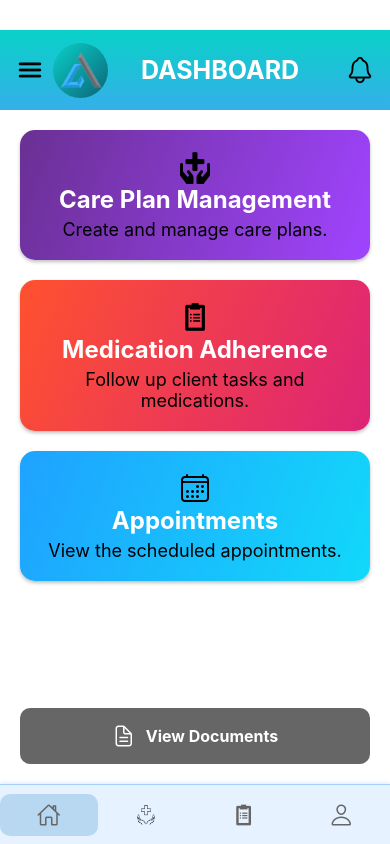
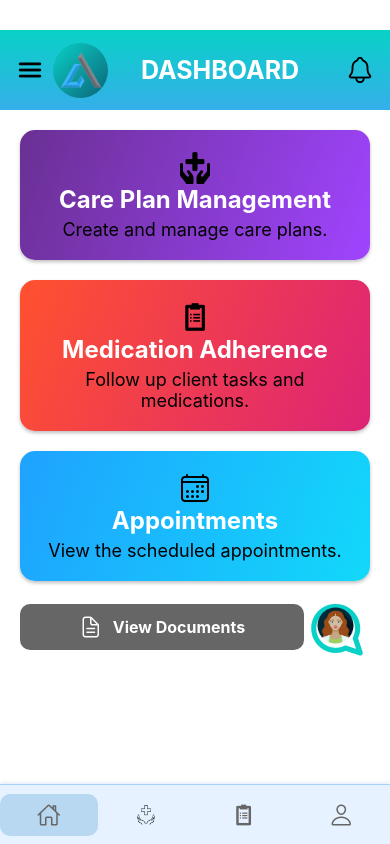
Before and after one commit to akindukodithuwakku/ATG-Mobile, a React Native app: screen /CNDashboard in a window 390 px wide. Built offline with nearby package versions, Linux system fonts and the light colour scheme.

Commit message:
Add chat functionality with avatar overlay and fix bottom row layout for proper side-by-side display of documents button and chat icon.

```diff
--- a/screens/CNDashboard.js
+++ b/screens/CNDashboard.js
@@ -13,6 +13,7 @@ import BottomNavigationCN from "../Components/BottomNavigationCN";
 import { Ionicons, Foundation } from "@expo/vector-icons";
 import FontAwesome from "@expo/vector-icons/FontAwesome";
 import FontAwesome5 from "@expo/vector-icons/FontAwesome5";
+import Feather from '@expo/vector-icons/Feather';
 import { LinearGradient } from "expo-linear-gradient";
 
 const CNDashboard = ({ navigation }) => {
@@ -25,6 +26,10 @@ const CNDashboard = ({ navigation }) => {
 
   const navigateToNotifications = () => {
     navigation.navigate("NotificationsCN");
+  };
+
+  const navigateToChat = () => {
+    navigation.navigate("Chat");
   };
 
   return (
@@ -155,6 +160,7 @@ const CNDashboard = ({ navigation }) => {
             </LinearGradient>
           </TouchableOpacity>
         </View>
+        <View style={styles.bottomRow}>
           {/* View Documents Button */}
           <TouchableOpacity
             style={styles.documentsButton}
@@ -163,6 +169,18 @@ const CNDashboard = ({ navigation }) => {
             <Ionicons name="document-text-outline" size={24} color="white" />
             <Text style={styles.documentsButtonText}>View Documents</Text>
           </TouchableOpacity>
+
+          {/* Chat Icon */}
+          <TouchableOpacity style={styles.chatButton} onPress={navigateToChat}>
+            <View style={styles.chatIconContainer}>
+              <Feather name="message-circle" size={62} color="#09D1C7" style={styles.mirroredIcon} />
+              <Image
+                source={require("../assets/ChatAvatar.png")}
+                style={styles.chatAvatar}
+              />
+            </View>
+          </TouchableOpacity>
+        </View>
       </View>
 
       {/* Bottom Navigation */}
@@ -223,7 +241,6 @@ const styles = StyleSheet.create({
     marginBottom: 60,
   },
   cardContainer: {
-    flex: 1,
     gap: 20,
   },
   card: {
@@ -236,7 +253,7 @@ const styles = StyleSheet.create({
       height: 2,
     },
     shadowOpacity: 0.25,
-    shadowRadius: 3.84,
+    shadowRadius: 3.85,
   },
   cardGradient: {
     padding: 20,
@@ -263,20 +280,48 @@ const styles = StyleSheet.create({
   heartIcon: {
     marginBottom: -10,
   },
+  bottomRow: {
+    flexDirection: 'row',
+    justifyContent: 'space-between',
+    alignItems: 'center',
+    marginTop: 15,
+  },
   documentsButton: {
     backgroundColor: "#666",
     flexDirection: "row",
     alignItems: "center",
     justifyContent: "center",
-    padding: 15,
+    padding: 10,
     borderRadius: 10,
-    marginTop: 10,
+    flex: 0.8, // Take up 80% of the row
   },
   documentsButtonText: {
     color: "white",
     fontSize: 16,
     marginLeft: 10,
     fontWeight: "bold",
+  },
+  chatButton: {
+    alignItems: 'center',
+    justifyContent: 'center',
+    flex: 0.2,
+  },
+  chatIconContainer: {
+    position: 'relative',
+    width: 62,
+    height: 62,
+  },
+  mirroredIcon: {
+    transform: [{scaleX: -1}],  // Flip the icon
+    position: 'absolute',
+  },
+  chatAvatar: {
+    width: 45,
+    height: 45,
+    position: 'absolute',
+    top: 7,
+    left: 7,
+    borderRadius: 17.5,
   },
   overlay: {
     position: "absolute",
```
Also changed, not shown: assets/ChatAvatar.png (added). Lines whose indentation alone changed are shown as unchanged.
